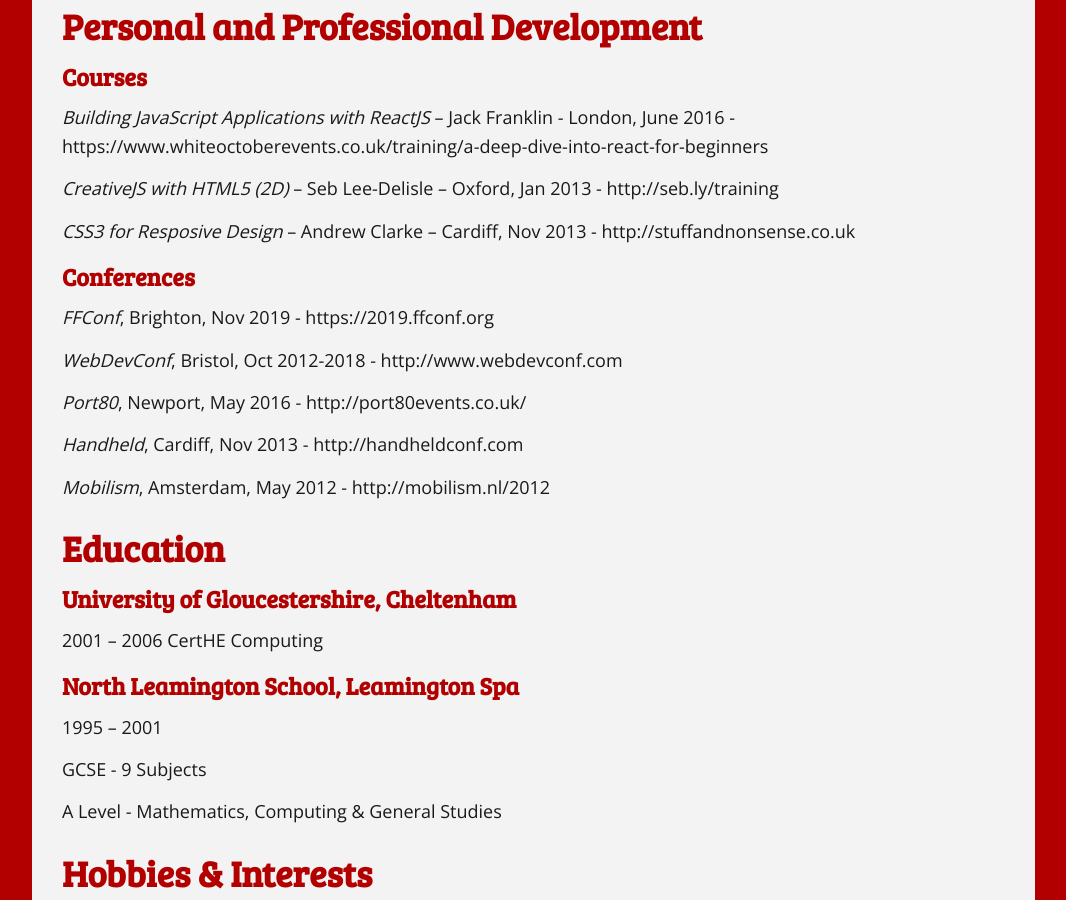
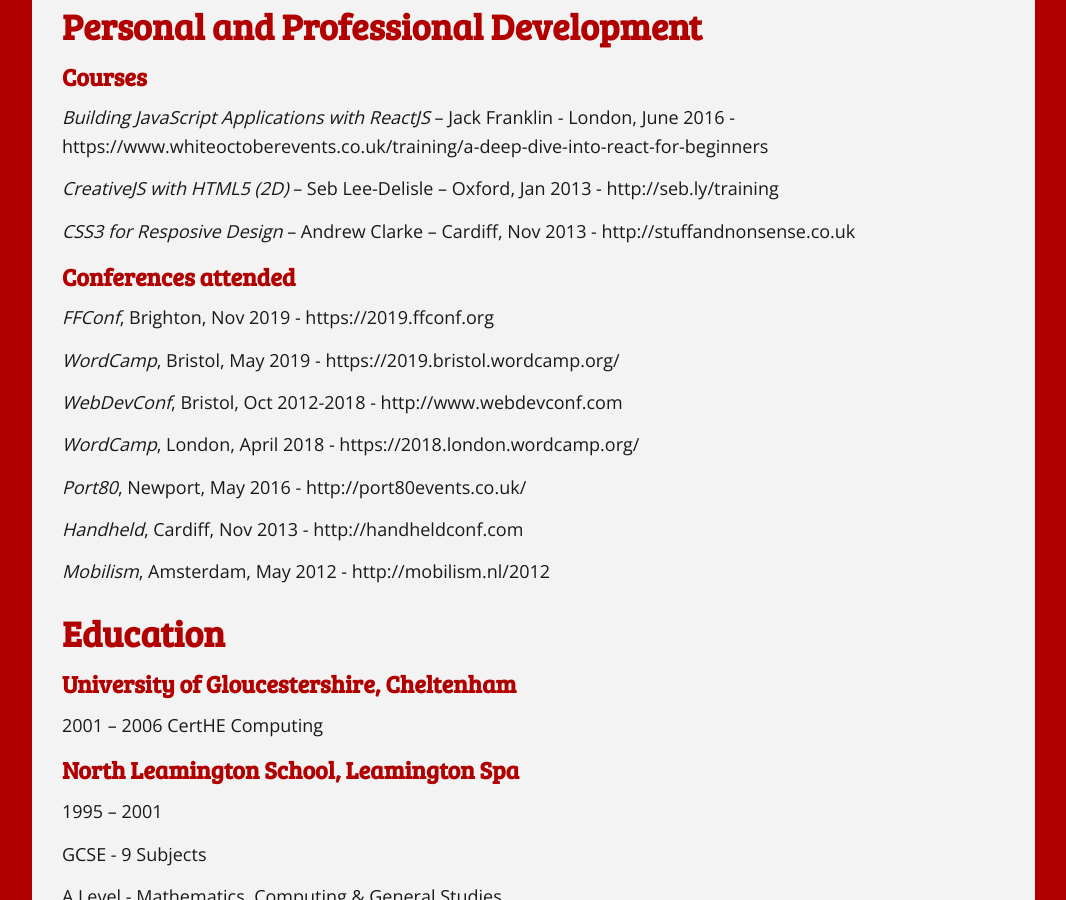
Before and after one commit to davebeesley/personal-site, a Jekyll site: the page built from cv-resume/index.md, in a window 1280 px wide and 900 px high, scrolled down 2720 px. Shown: the whole window, without its empty margins (175-1241 px from the left). Built offline with Jekyll 4.4.1, drawn with Linux system fonts in a browser that asks for light colours; comment, search, counter and statistics services are not loaded.

Commit message:
Update index.md

```diff
--- a/cv-resume/index.md
+++ b/cv-resume/index.md
@@ -119,11 +119,15 @@
 
 _CSS3 for Resposive Design_ – Andrew Clarke – Cardiff, Nov 2013 - http://stuffandnonsense.co.uk
 
-### Conferences
+### Conferences attended
 
 _FFConf_, Brighton, Nov 2019 - https://2019.ffconf.org
 
+_WordCamp_, Bristol, May 2019 - https://2019.bristol.wordcamp.org/
+
 _WebDevConf_, Bristol, Oct 2012-2018 - http://www.webdevconf.com
+
+_WordCamp_, London, April 2018 - https://2018.london.wordcamp.org/
 
 _Port80_, Newport, May 2016 - http://port80events.co.uk/
 
```
